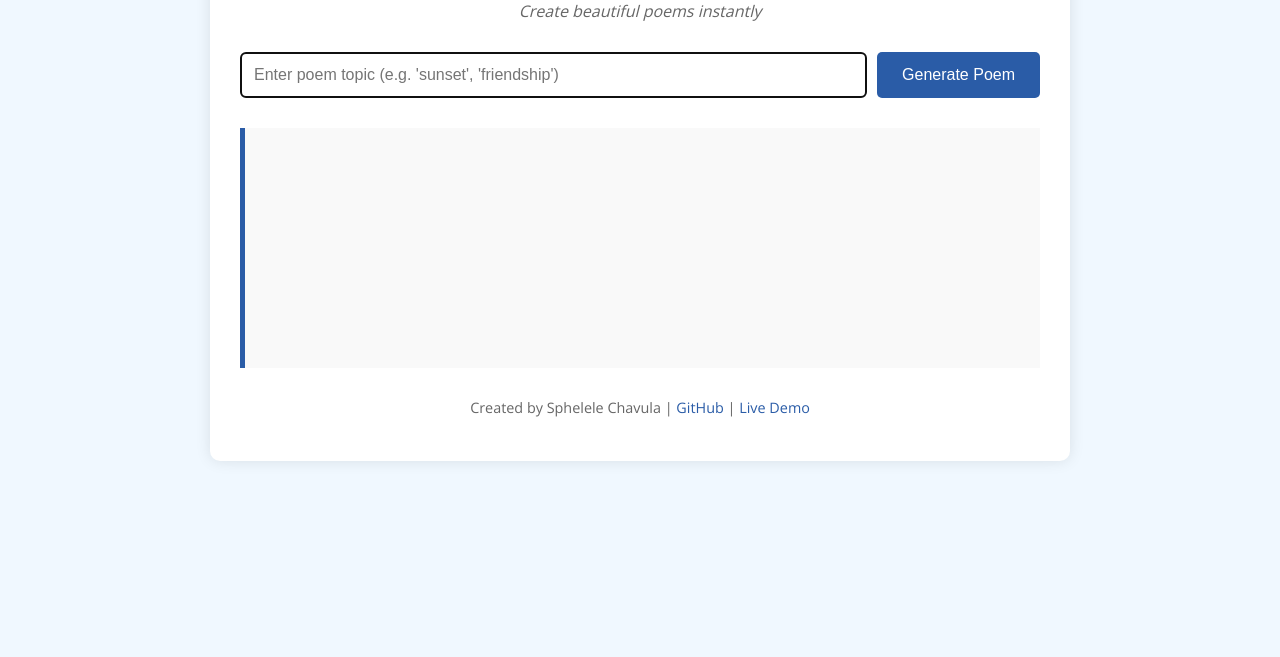
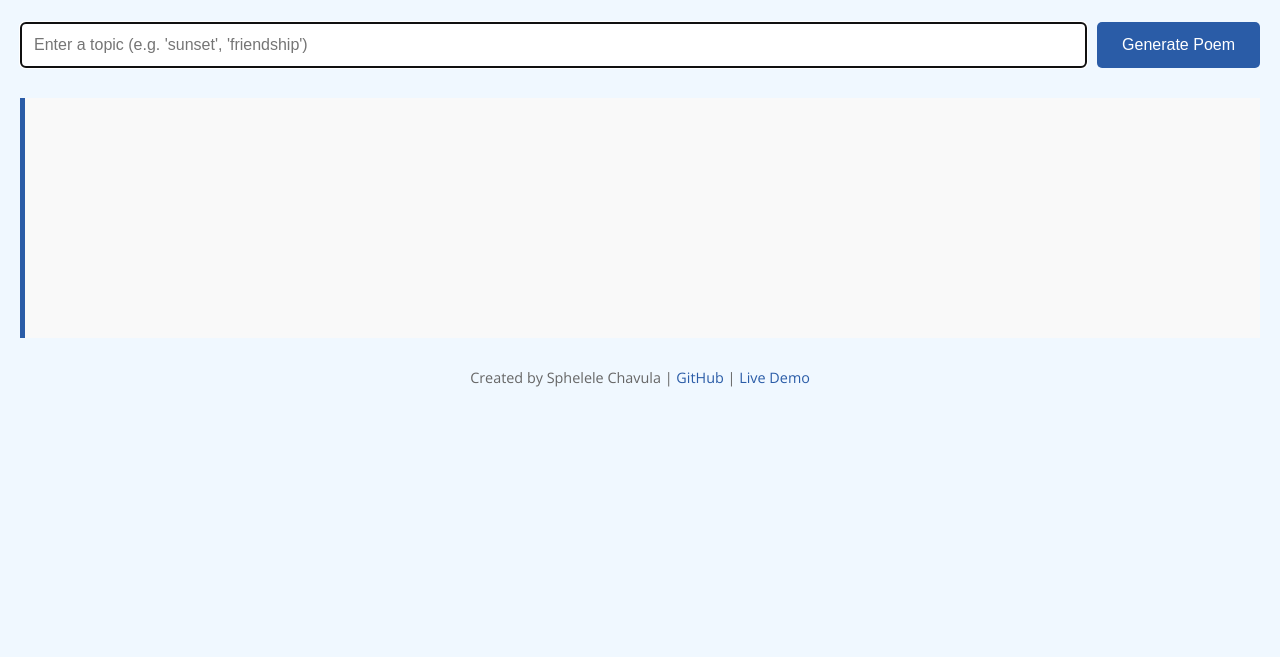
Before and after one commit to Spheh123/poems-generator, a plain HTML site: page index.html in a window 1280 px wide. Shown: the part 143-800 px from the top of the page. Drawn offline with nearby package versions, Linux system fonts and the light colour scheme.

Commit message:
Updated index.html

```diff
--- a/index.html
+++ b/index.html
@@ -2,6 +2,7 @@
 <html lang="en">
   <head>
     <meta charset="UTF-8" />
+    <meta name="viewport" content="width=device-width, initial-scale=1.0" />
     <title>AI Poem Generator</title>
     <link rel="stylesheet" href="src/style.css" />
     <link
@@ -10,10 +11,10 @@
     />
   </head>
   <body>
-    <div class="page-wrapper">
+    <div class="container">
       <header>
         <h1>Poem Generator</h1>
-        <p class="tagline">Create beautiful poems instantly</p>
+        <p class="tagline">Turn your thoughts into beautiful poetry</p>
       </header>
 
       <main>
@@ -21,7 +22,7 @@
           <input
             type="text"
             id="poemTopic"
-            placeholder="Enter poem topic (e.g. 'sunset', 'friendship')"
+            placeholder="Enter a topic (e.g. 'sunset', 'friendship')"
             required
             autofocus
             autocomplete="off"
```
